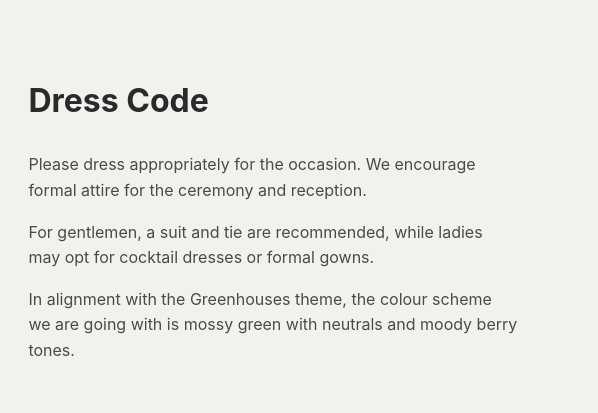
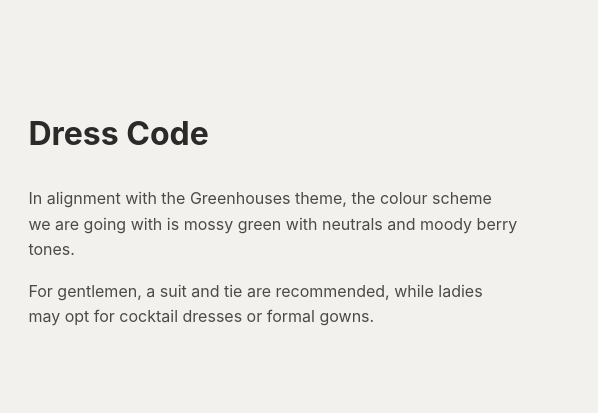
Before and after one commit to lolance88/laurence-mans.github.io, a plain HTML site: page index.html in a window 1280 px wide. Shown: the part 2871-3284 px from the top of the page, 682-1280 px from the left. Drawn offline with Linux system fonts and the light colour scheme.

Commit message:
Rearrange dress code information in index.html
Removed the original dress code paragraph and repositioned the recommendation for gentlemen and ladies.

```diff
--- a/index.html
+++ b/index.html
@@ -112,9 +112,8 @@
       <section id="travel" class="section container split-section reverse">
         <div>
           <h2>Dress Code</h2>
-          <p>Please dress appropriately for the occasion. We encourage formal attire for the ceremony and reception.</p>
+          <p>In alignment with the Greenhouses theme, the colour scheme we are going with is mossy green with neutrals and moody berry tones.</p>
           <p>For gentlemen, a suit and tie are recommended, while ladies may opt for cocktail dresses or formal gowns.</p>
-          <p>In alignment with the Greenhouses theme, the colour scheme we are going with is mossy green with neutrals and moody berry tones.</p>
         </div>
         <div class="dress-code-image"></div>
       </section>
```
